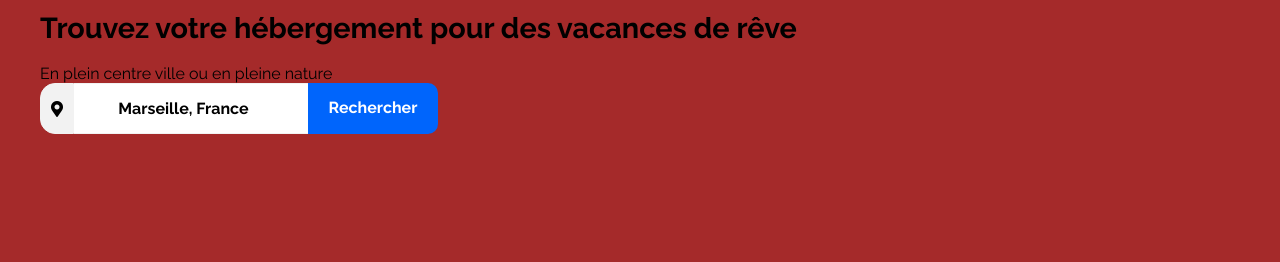
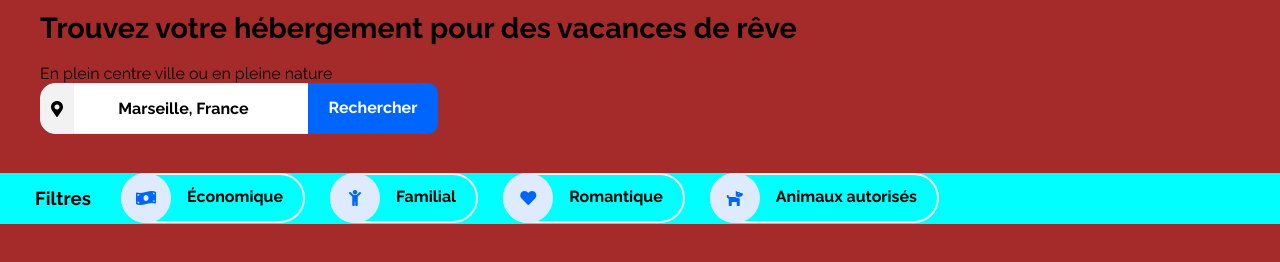
Before and after one commit to angeliquejeanne/JeanneS.Dev_2_NewProjet_Booki, a plain HTML site: page index.html in a window 1280 px wide. Shown: the part 134-396 px from the top of the page. Drawn offline with Linux system fonts and the light colour scheme.

Commit message:
Update index.html

```diff
--- a/index.html
+++ b/index.html
@@ -33,17 +33,6 @@ elle permet également au lecteur d'écran pour les personne non/malvoyante de s
         <h1>Trouvez votre hébergement pour des vacances de rêve</h1>
         <p>En plein centre ville ou en pleine nature</p>
 
-        <!-- <form action="" method="post">
-            <label>
-                <i class="fas fa-map-marker-alt" aria-hidden="true"></i>
-            </label>
-            <input type="text" value="Marseille, France">
-            <button type="submit">
-                <span>Rechercher</span>
-                <i class="fas fa-search" aria-hidden="true"></i>
-            </button>
-        </form> -->
-
         <div class="search-bar">
 
             <i class="fas fa-map-marker-alt"></i>
@@ -55,6 +44,31 @@ elle permet également au lecteur d'écran pour les personne non/malvoyante de s
 
         </div>
     </section>
+    <section class="search-filter">
+        <h3>Filtres</h3>
+        <div class="filter">
+            <button>
+                <span class="icon">
+                <i class="fas fa-money-bill-wave fa-fw"></i>
+                </span>Économique
+            </button>
+            <button>
+                <span class="icon">
+                <i class="fas fa-child fa-fw"></i>
+                </span>Familial
+            </button>
+            <button>
+                <span class="icon">
+                <i class="fas fa-heart fa-fw"></i>
+                </span>Romantique
+            </button>
+            <button>
+                <span class="icon">
+                <i class="fas fa-dog fa-fw"></i>
+                </span>Animaux autorisés
+            </button>
+        </div>
+    </section>
 
 
 
```
